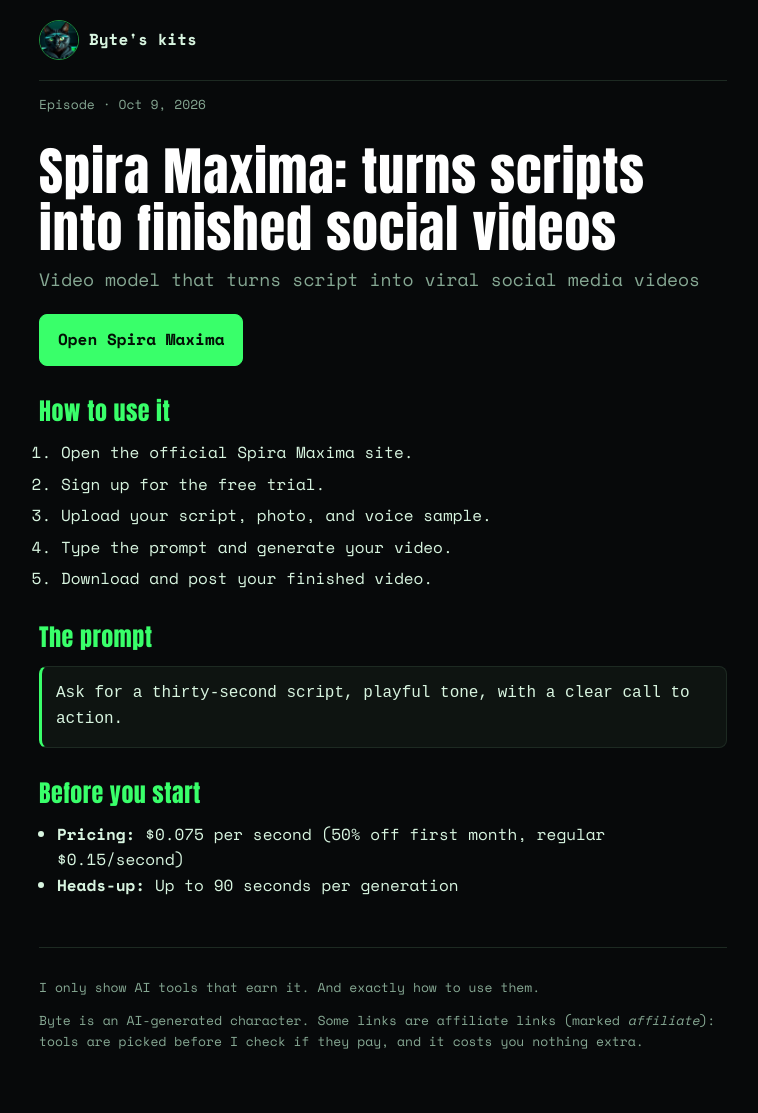
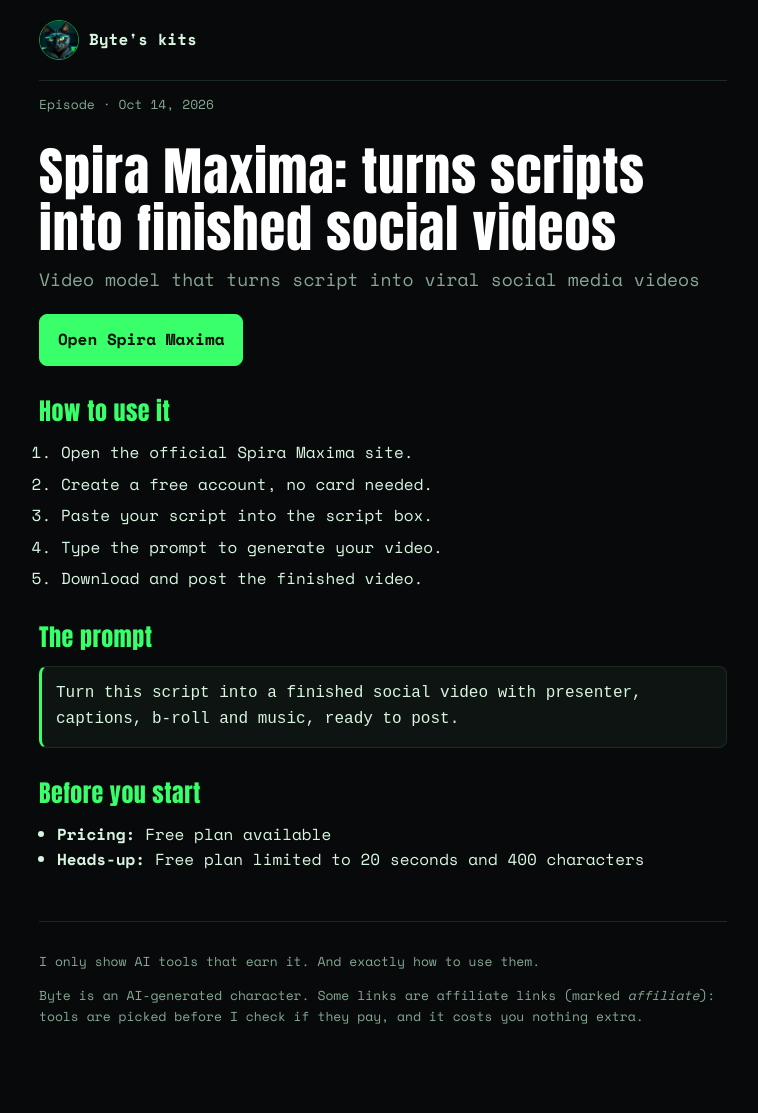
Before and after one commit to arise-studio/byte-kits, a Jekyll site: the page built from _kits/spira-maxima.md, in a window 1280 px wide. Shown: the whole page, without its empty margins (257-1015 px from the left). Built offline with Jekyll 4.4.1, drawn with Linux system fonts in a browser that asks for light colours; after the commit the page ends 1087 px from its top, so only the background shows below that.

Commit message:
Kit : Spira Maxima

```diff
--- a/_kits/spira-maxima.md
+++ b/_kits/spira-maxima.md
@@ -1,13 +1,14 @@
 ---
-date: 2026-10-09
+date: 2026-10-14
 title: "Spira Maxima: turns scripts into finished social videos"
 outil: "Spira Maxima"
 slug: "spira-maxima"
 tagline: "Video model that turns script into viral social media videos"
 lien_officiel: "https://spira.ai/spira-maxima"
 lien_affilie: ""
-etapes: ["Open the official Spira Maxima site.","Sign up for the free trial.","Upload your script, photo, and voice sample.","Type the prompt and generate your video.","Download and post your finished video."]
-prompt: "Ask for a thirty-second script, playful tone, with a clear call to action."
-prix: "$0.075 per second (50% off first month, regular $0.15/second)"
-limite: "Up to 90 seconds per generation"
+etapes: ["Open the official Spira Maxima site.","Create a free account, no card needed.","Paste your script into the script box.","Type the prompt to generate your video.","Download and post the finished video."]
+prompt: "Turn this script into a finished social video with presenter, captions, b-roll and music, ready to post."
+prix: "Free plan available"
+limite: "Free plan limited to 20 seconds and 400 characters"
+creneau: "lancement"
 ---
```
